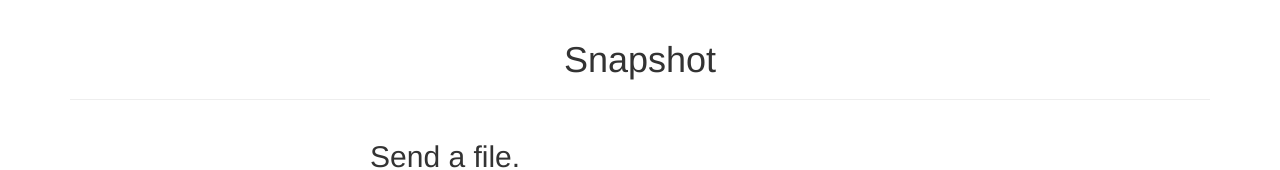
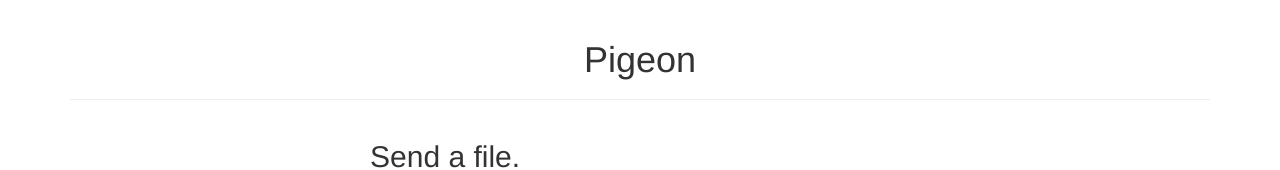
Before and after one commit to nathanko/pigeon, a plain HTML site: page index.html in a window 1280 px wide. Shown: the top 170 px of the page. Drawn offline with nearby package versions, Linux system fonts and the light colour scheme.

Commit message:
renamed to Pigeon

```diff
--- a/index.html
+++ b/index.html
@@ -1,7 +1,7 @@
 <html>
 <head>
   <!-- TODO: Serve this page over HTTPS -->
-  <title>Snapshot</title>
+  <title>Pigeon</title>
   <link rel="stylesheet" href="https://maxcdn.bootstrapcdn.com/bootstrap/3.3.7/css/bootstrap.min.css">
   <script src="https://www.gstatic.com/firebasejs/4.1.1/firebase.js"></script>
 
@@ -12,7 +12,7 @@
 
   <div class="container ">
     <div class="page-header" style="text-align:center;">
-      <h1>Snapshot</h1>
+      <h1>Pigeon</h1>
     </div>
 
     <div id="upload" class="col-lg-6 col-lg-offset-3" style="bodrder:1px solid black">
```
